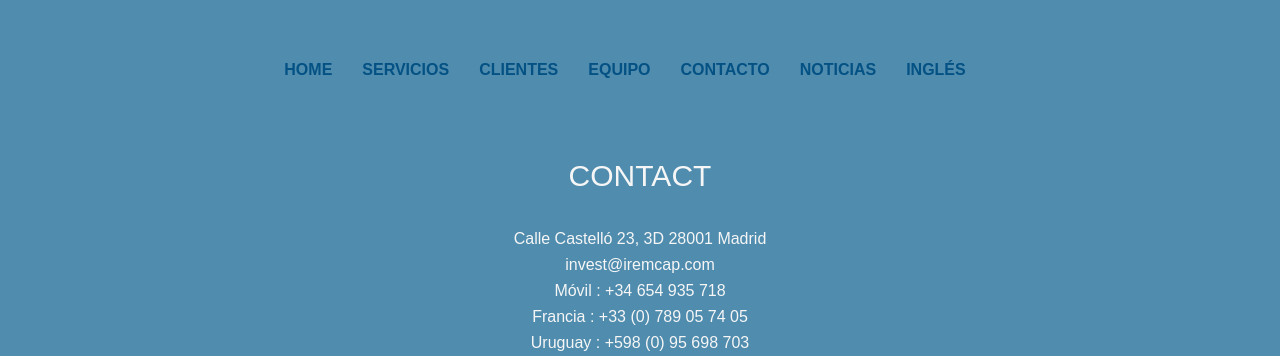
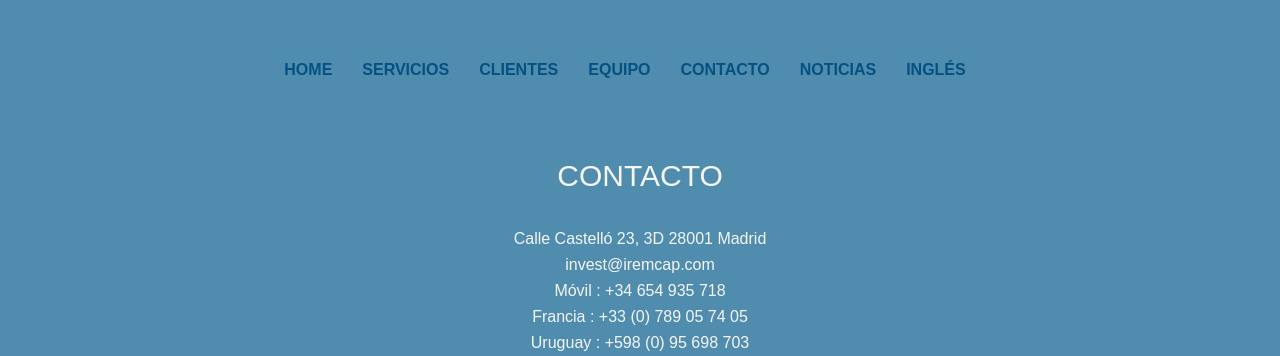
Before and after one commit to cserron/iremcap, a Jekyll site: the page built from contacto.md, in a window 1280 px wide. Shown: the top 356 px of the page. Built offline with Jekyll 4.4.1, drawn with Linux system fonts in a browser that asks for light colours.

Commit message:
Fix contact page text

```diff
--- a/_data/page__contact.yml
+++ b/_data/page__contact.yml
@@ -38,7 +38,7 @@ en:
 
 es:
 
-  title: CONTACT
+  title: CONTACTO
 
   info:
     street: Calle Castelló 23, 3D 28001 Madrid
```
